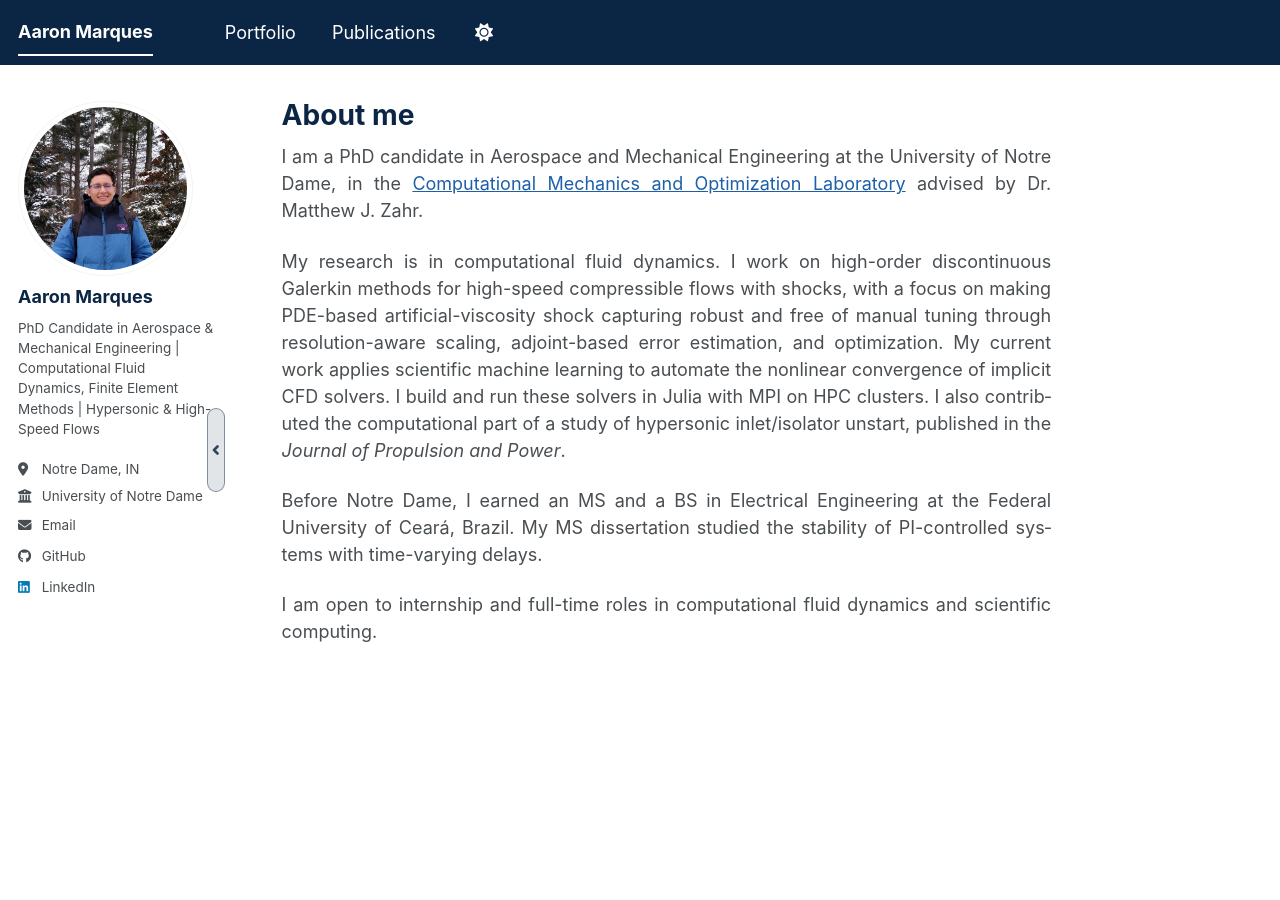
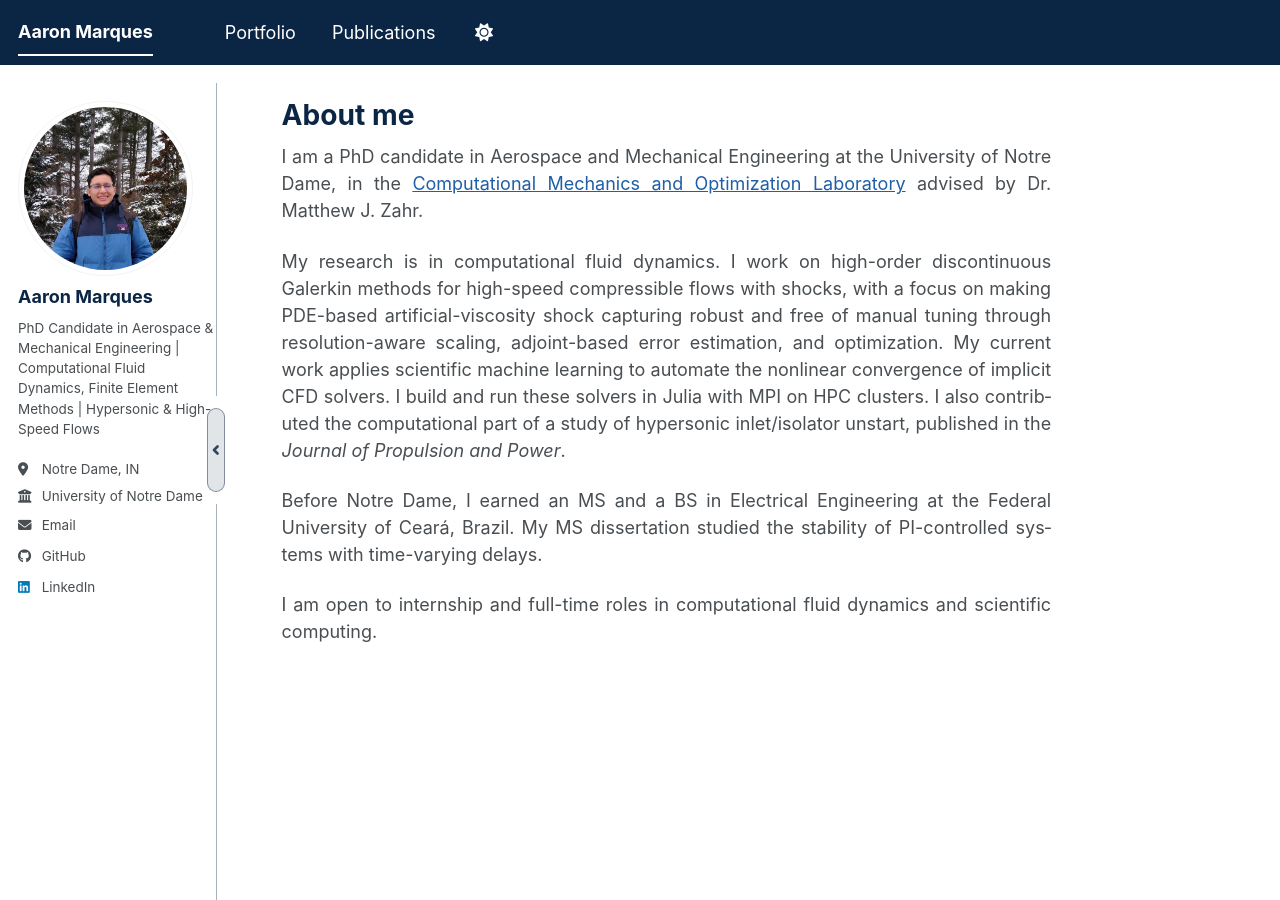
Before and after one commit to aaronmqs/aaronmqs.github.io, a Jekyll site: the page built from _pages/about.md, in a window 1280 px wide. Built offline with Jekyll 4.4.1, drawn with Linux system fonts in a browser that asks for light colours; a style sheet for code colours, icons or effects is not loaded.

Commit message:
Add a divider line along the collapse handle

```diff
--- a/_sass/_custom.scss
+++ b/_sass/_custom.scss
@@ -112,7 +112,8 @@ html[data-theme="dark"] {
 }
 
 /* Slim handle between the profile column and the text; it hides or shows the column */
-#sidebar-toggle {
+#sidebar-toggle,
+.sidebar-divider {
   display: none;
 }
 
@@ -151,6 +152,28 @@ html[data-theme="dark"] {
     stroke-linejoin: round;
   }
 
+  .sidebar-divider {
+    display: block;
+    position: fixed;
+    z-index: 19;
+    width: 1px;
+    background: rgba(11, 37, 69, 0.35);
+  }
+
+  .sidebar-divider.is-top {
+    top: 4.6em;
+    height: calc(50% - 4.6em - 54px);
+  }
+
+  .sidebar-divider.is-bottom {
+    top: calc(50% + 54px);
+    bottom: 0;
+  }
+
+  body.sidebar-hidden .sidebar-divider {
+    display: none;
+  }
+
   body.sidebar-hidden .sidebar {
     display: none;
   }
@@ -170,6 +193,10 @@ html[data-theme="dark"] #sidebar-toggle {
   background: rgba(156, 196, 240, 0.25);
 }
 
+html[data-theme="dark"] .sidebar-divider {
+  background: rgba(156, 196, 240, 0.35);
+}
+
 html[data-theme="dark"] #sidebar-toggle svg {
   stroke: $bar-hover;
 }
```
Also changed, not shown: _includes/head/custom.html (+9 -1 lines).
